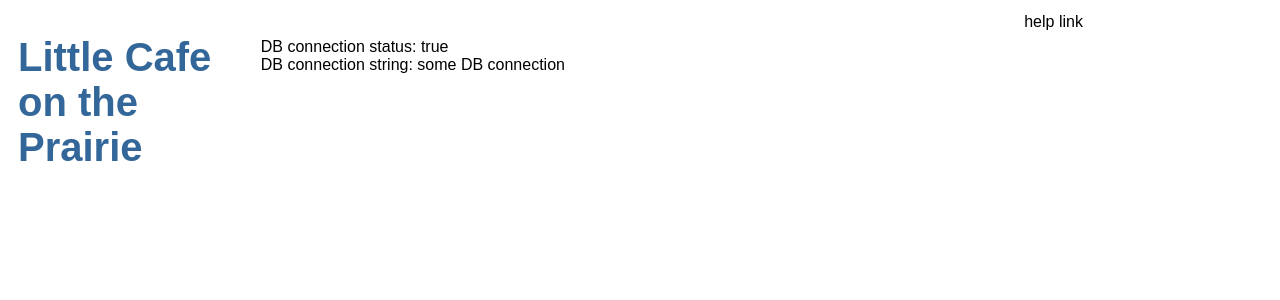
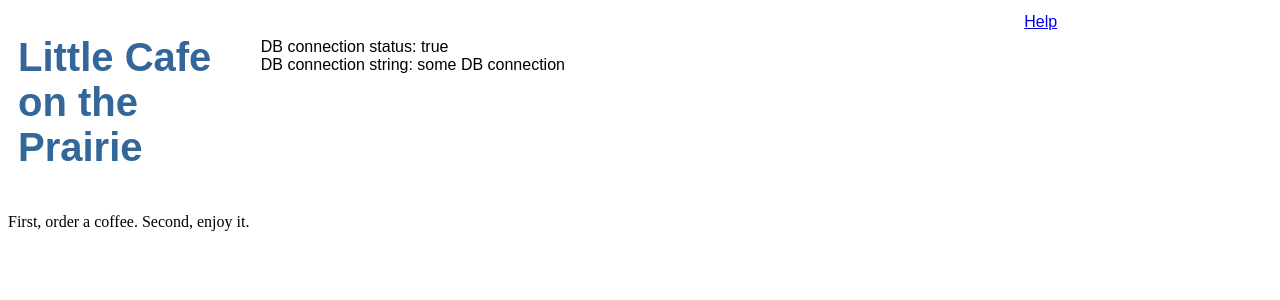
Before and after one commit to GarrettRathke/angular, an Angular app: page /help-component in a window 1280 px wide. Before the commit this address led to /. Shown: the top 300 px of the page. Built offline with nearby package versions, Linux system fonts and the light colour scheme.

Commit message:
added help component

```diff
--- a/src/app/app-routing.module.ts
+++ b/src/app/app-routing.module.ts
@@ -1,7 +1,10 @@
 import { NgModule } from '@angular/core';
 import { RouterModule, Routes } from '@angular/router';
+import { HelpComponent } from './help/help.component';
 
-const routes: Routes = [];
+const routes: Routes = [
+  { path: 'help-component', component: HelpComponent }
+];
 
 @NgModule({
   imports: [RouterModule.forRoot(routes)],
--- a/src/app/app.component.html
+++ b/src/app/app.component.html
@@ -1,3 +1,4 @@
+<!-- BANNER -->
 <div class="header_row">
     <div class="header_left">
         <h1>{{title}}</h1>
@@ -6,10 +7,14 @@
         <app-db-connection-status></app-db-connection-status>
     </div>
     <div class="header_right">
-        <span>help link</span>
+        <a routerLink="/help-component" routerLinkActive="active">Help</a>
     </div>
 </div>
 
+<!-- TODO:
+    1.) add tab feature w/ routing to different views (coffees, sandwiches, desserts)
+    2.) make a simple form for ordering coffees, sandwiches, and desserts
+-->
 
 
 <router-outlet></router-outlet>
--- a/src/app/app.module.ts
+++ b/src/app/app.module.ts
@@ -6,14 +6,16 @@ import { AppComponent } from './app.component';
 import { CoffeesComponent } from './coffees/coffees.component';
 import { FormsModule } from '@angular/forms';
 import { CoffeeDetailComponent } from './coffee-detail/coffee-detail.component';
-import { DbConnectionStatusComponent } from './db-connection-status/db-connection-status.component'; // gives access to NgModel
+import { DbConnectionStatusComponent } from './db-connection-status/db-connection-status.component';
+import { HelpComponent } from './help/help.component'; // gives access to NgModel
 
 @NgModule({
   declarations: [
     AppComponent,
     CoffeesComponent,
     CoffeeDetailComponent,
-    DbConnectionStatusComponent
+    DbConnectionStatusComponent,
+    HelpComponent
   ],
   imports: [
     BrowserModule,
--- /dev/null
+++ b/src/app/help/help.component.html
@@ -0,0 +1 @@
+<p>First, order a coffee. Second, enjoy it.</p>
--- /dev/null
+++ b/src/app/help/help.component.ts
@@ -0,0 +1,15 @@
+import { Component, OnInit } from '@angular/core';
+
+@Component({
+  selector: 'app-help',
+  templateUrl: './help.component.html',
+  styleUrls: ['./help.component.css']
+})
+export class HelpComponent implements OnInit {
+
+  constructor() { }
+
+  ngOnInit(): void {
+  }
+
+}
```
Also changed, not shown: src/app/help/help.component.css (added), 1 other file (tests, documents, lock files or other folders).
